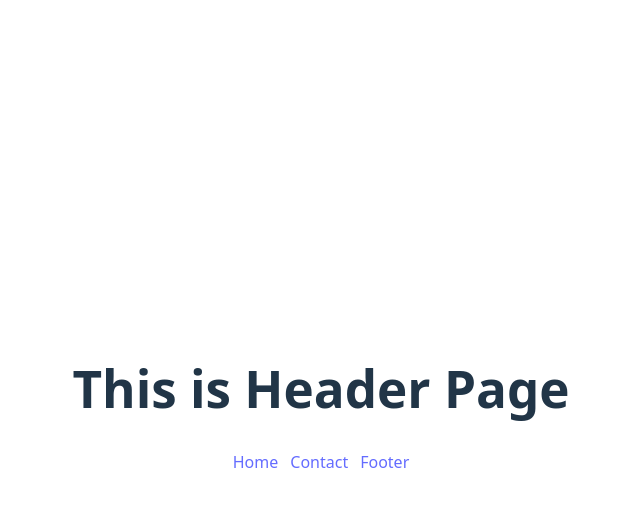
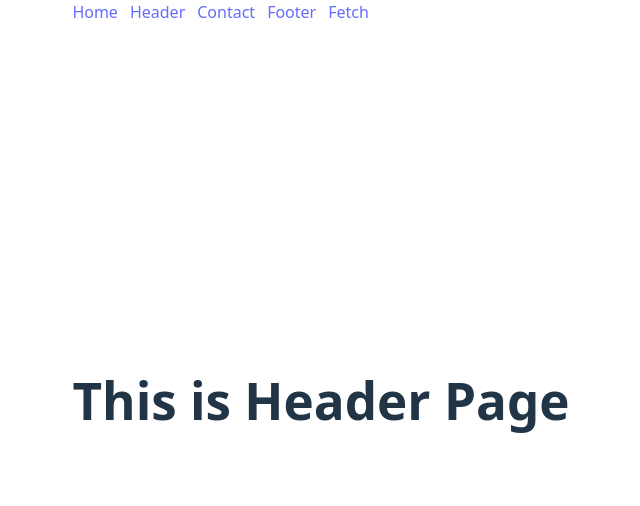
Before and after one commit to rahulpareek011/react-router-dom, a React (Vite) app: page /header in a window 1280 px wide. Shown: the top 506 px of the page, without its empty margins (319-959 px from the left). Built offline with nearby package versions, Linux system fonts and the light colour scheme.

Commit message:
fetching api

```diff
--- a/package.json
+++ b/package.json
@@ -10,6 +10,7 @@
     "preview": "vite preview"
   },
   "dependencies": {
+    "axios": "^1.11.0",
     "react": "^19.1.0",
     "react-dom": "^19.1.0",
     "react-router-dom": "^7.7.0"
--- a/src/App.jsx
+++ b/src/App.jsx
@@ -6,18 +6,21 @@ import Footer from './footer'
 import Contact from './contact'
 import NotFound from './notfound'
 import Home from './Home'
+import Fetch from './Fetch'
+import Nav from './nav'
 
 
 function App() {
   return (
     <>
-
       <BrowserRouter>
+      <Nav></Nav>
         <Routes>
           <Route path='/' element={<Home />} />
           <Route path='/header' element={<Header />} />
           <Route path='/contact' element={<Contact />} />
           <Route path='/footer' element={<Footer />} />
+          <Route path='/fetch' element={<Fetch />} />
           <Route path='*' element={<NotFound />} /> {/* ✅ 404 Route */}
         </Routes>
       </BrowserRouter></>
--- a/src/Contact.jsx
+++ b/src/Contact.jsx
@@ -3,21 +3,10 @@ import { Link } from 'react-router-dom';
 
 
 const Contact = () => {
-  let styles = {
-        display: "flex",
-        gap: "12px",
-        justifyContent: "center",
-    };
-
   return (
     <>
-            <h1>This is Contact Page</h1>
-            <div style={styles}>
-                <Link to={'/'}>Home</Link>
-                <Link to={'/header'}>Header</Link>
-                <Link to={'/footer'}>Footer</Link>
-            </div>
-        </>
+      <h1>This is Contact Page</h1>
+    </>
   )
 }
 
--- /dev/null
+++ b/src/Fetch.jsx
@@ -0,0 +1,33 @@
+import React, { useEffect, useState } from 'react'
+import axios from 'axios'
+
+const Fetch = () => {
+  const [data, setData] = useState([])
+  const [toggle, setToggle] = useState(true)
+
+  const fetchData = async () => {
+    try {
+      const result = await axios.get('https://fakestoreapi.com/products')
+      console.log(">>>> result", result)
+      setData(result.data)
+    } catch (error) {
+      console.error("Error fetching data:", error)
+    }
+  }
+
+  useEffect(() => {
+    fetchData()
+  }, [toggle])
+
+  const handleToggle = () => {
+    setToggle(!toggle)
+  }
+
+  return (
+    <div>
+      <button onClick={handleToggle}>Change</button>
+    </div>
+  )
+}
+
+export default Fetch
--- a/src/Footer.jsx
+++ b/src/Footer.jsx
@@ -3,20 +3,10 @@ import { Link } from 'react-router-dom';
 
 
 const Footer = () => {
-    let styles = {
-        display: "flex",
-        gap: "12px",
-        justifyContent: "center",
-    };
   return (
     <>
-            <h1>This is Footer Page</h1>
-            <div style={styles}>
-                <Link to={'/'}>Home</Link>
-                <Link to={'/header'}>Header</Link>
-                <Link to={'/contact'}>Contact</Link>
-            </div>
-        </>
+      <h1>This is Footer Page</h1>
+    </>
   )
 }
 
--- a/src/Header.jsx
+++ b/src/Header.jsx
@@ -1,22 +1,11 @@
 import React from 'react'
-import { Link } from 'react-router-dom';
 
 
 const Header = () => {
-    let styles = {
-        display: "flex",
-        gap: "12px",
-        justifyContent: "center",
-    };
   return (
     <>
-            <h1>This is Header Page</h1>
-            <div style={styles}>
-                <Link to={'/'}>Home</Link>
-                <Link to={'/contact'}>Contact</Link>
-                <Link to={'/footer'}>Footer</Link>
-            </div>
-        </>
+      <h1>This is Header Page</h1>
+    </>
   )
 }
 
--- a/src/Home.jsx
+++ b/src/Home.jsx
@@ -2,21 +2,9 @@ import React from 'react'
 import { Link } from 'react-router-dom';
 
 const Home = () => {
-    let styles = {
-        display: "flex",
-        gap: "12px",
-        justifyContent: "center",
-    };
-
     return (
         <>
             <h1>This is Home Page</h1>
-            <div style={styles}>
-                <Link to={'/'}></Link>
-                <Link to={'/header'}>Header</Link>
-                <Link to={'/contact'}>Contact</Link>
-                <Link to={'/footer'}>Footer</Link>
-            </div>
         </>
     )
 }
--- /dev/null
+++ b/src/Nav.jsx
@@ -0,0 +1,25 @@
+import React from 'react'
+import { Link } from 'react-router-dom';
+
+const Nav = () => {
+    let styles = {
+        display: "flex",
+        gap: "12px",
+        justifyContent: "center",
+        position: "absolute",
+        top: "0"
+    };
+    return (
+        <div>
+            <div style={styles}>
+                <Link to={'/'}>Home</Link>
+                <Link to={'/header'}>Header</Link>
+                <Link to={'/contact'}>Contact</Link>
+                <Link to={'/footer'}>Footer</Link>
+                <Link to={'/fetch'}>Fetch</Link>
+            </div>
+        </div>
+    )
+}
+
+export default Nav
```
Also changed, not shown: 1 other file (tests, documents, lock files or other folders).
